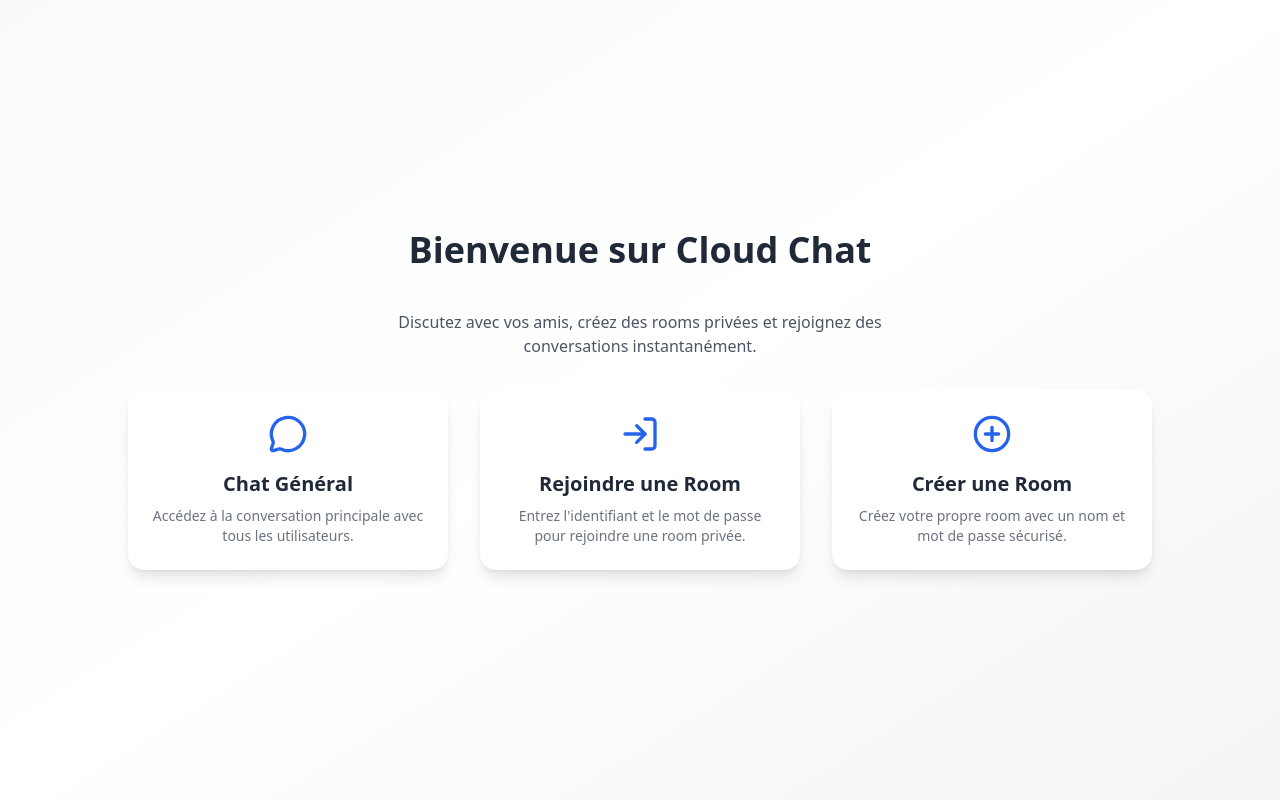
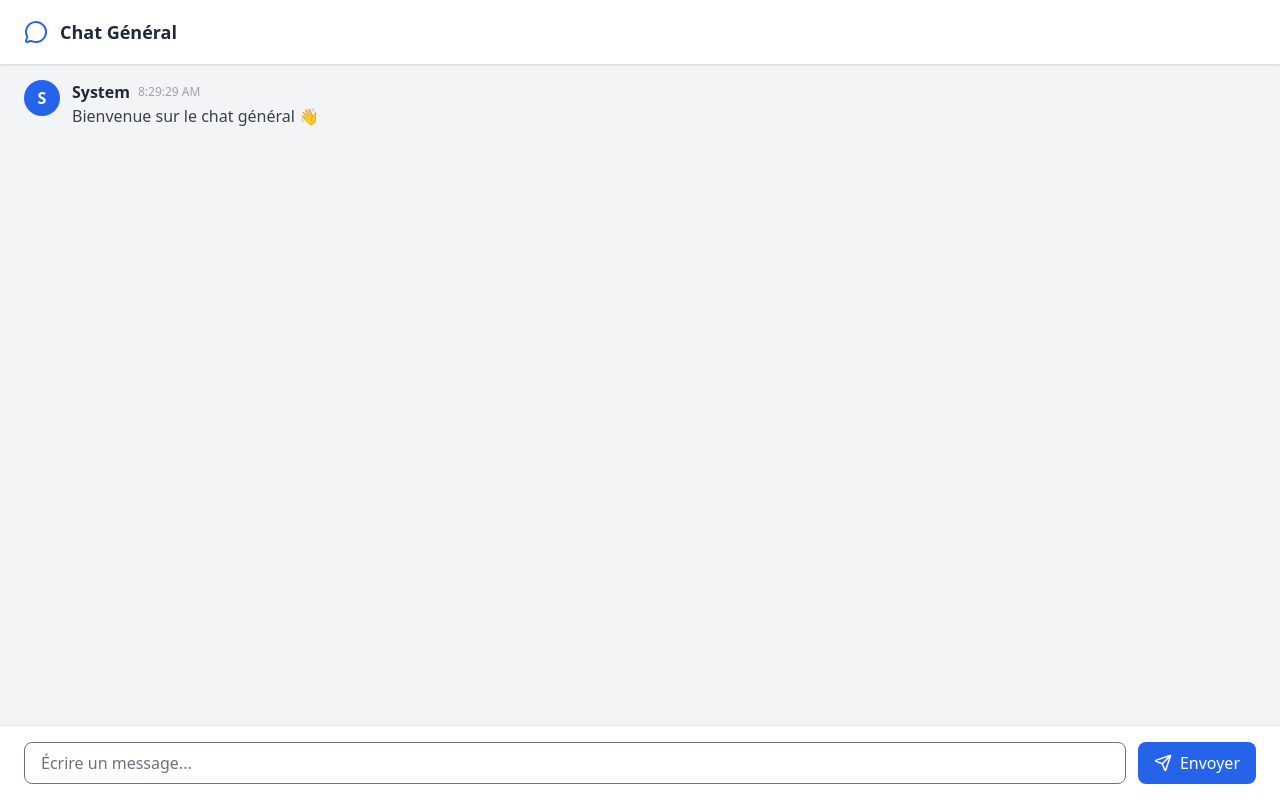
Before and after one commit to ilyesbelahsen/Projet-Chat, a React (Vite) app in the folder frontend/: page /chat in a window 1280 px wide. Built offline with nearby package versions, Linux system fonts and the light colour scheme.

Commit message:
front update 1.0

```diff
--- a/frontend/package.json
+++ b/frontend/package.json
@@ -12,7 +12,8 @@
   "dependencies": {
     "lucide-react": "^0.562.0",
     "react": "^19.2.3",
-    "react-dom": "^19.2.3"
+    "react-dom": "^19.2.3",
+    "react-router-dom": "^7.11.0"
   },
   "devDependencies": {
     "@eslint/js": "^9.39.1",
--- a/frontend/src/App.tsx
+++ b/frontend/src/App.tsx
@@ -1,8 +1,16 @@
-import React from "react";
-import HomePage from "./components/HomePage";
+import { BrowserRouter, Routes, Route } from "react-router-dom";
+import HomePage from "./pages/HomePage";
+import ChatGeneral from "./pages/ChatGeneral";
 
 function App() {
-  return <HomePage />;
+  return (
+    <BrowserRouter>
+      <Routes>
+        <Route path="/" element={<HomePage />} />
+        <Route path="/chat" element={<ChatGeneral />} />
+      </Routes>
+    </BrowserRouter>
+  );
 }
 
 export default App;
--- /dev/null
+++ b/frontend/src/components/ChatHeader.tsx
@@ -0,0 +1,16 @@
+import { MessageCircle } from "lucide-react";
+
+interface ChatHeaderProps {
+  title: string;
+}
+
+const ChatHeader = ({ title }: ChatHeaderProps) => {
+  return (
+    <div className="h-16 bg-white shadow flex items-center px-6">
+      <MessageCircle className="text-blue-600 mr-3" />
+      <h2 className="text-lg font-semibold">{title}</h2>
+    </div>
+  );
+};
+
+export default ChatHeader;
--- /dev/null
+++ b/frontend/src/components/ChatLayout.tsx
@@ -0,0 +1,26 @@
+import ChatHeader from "./ChatHeader";
+import MessageList from "./MessageList";
+import MessageInput from "./MessageInput";
+import type { Message } from "../types/chat";
+
+interface ChatLayoutProps {
+  title: string;
+  messages: Message[];
+  onSendMessage: (content: string) => void;
+}
+
+const ChatLayout = ({ title, messages, onSendMessage }: ChatLayoutProps) => {
+  return (
+    <div className="h-screen flex flex-col bg-gray-100">
+      <ChatHeader title={title} />
+
+      <div className="flex-1 overflow-y-auto px-6 py-4">
+        <MessageList messages={messages} />
+      </div>
+
+      <MessageInput onSend={onSendMessage} />
+    </div>
+  );
+};
+
+export default ChatLayout;
--- /dev/null
+++ b/frontend/src/components/MessageInput.tsx
@@ -0,0 +1,36 @@
+import { useState } from "react";
+import { Send } from "lucide-react";
+
+interface MessageInputProps {
+  onSend: (content: string) => void;
+}
+
+const MessageInput = ({ onSend }: MessageInputProps) => {
+  const [value, setValue] = useState("");
+
+  const handleSend = () => {
+    if (!value.trim()) return;
+    onSend(value);
+    setValue("");
+  };
+
+  return (
+    <div className="bg-white px-6 py-4 border-t flex gap-3">
+      <input
+        value={value}
+        onChange={(e) => setValue(e.target.value)}
+        placeholder="Écrire un message..."
+        className="flex-1 rounded-lg border px-4 py-2 focus:ring focus:ring-blue-300 outline-none"
+      />
+      <button
+        onClick={handleSend}
+        className="bg-blue-600 text-white px-4 rounded-lg hover:bg-blue-700 transition flex items-center gap-2"
+      >
+        <Send size={18} />
+        Envoyer
+      </button>
+    </div>
+  );
+};
+
+export default MessageInput;
--- /dev/null
+++ b/frontend/src/components/MessageItem.tsx
@@ -0,0 +1,25 @@
+import type { Message } from "../types/chat";
+import Avatar from "./ui/Avatar";
+
+interface MessageItemProps {
+  message: Message;
+}
+
+const MessageItem = ({ message }: MessageItemProps) => {
+  return (
+    <div className="flex gap-3 mb-4">
+      <Avatar name={message.author.username} />
+      <div>
+        <div className="flex items-center gap-2">
+          <span className="font-semibold">{message.author.username}</span>
+          <span className="text-xs text-gray-400">
+            {new Date(message.createdAt).toLocaleTimeString()}
+          </span>
+        </div>
+        <p className="text-gray-700">{message.content}</p>
+      </div>
+    </div>
+  );
+};
+
+export default MessageItem;
--- /dev/null
+++ b/frontend/src/components/MessageList.tsx
@@ -0,0 +1,18 @@
+import type { Message } from "../types/chat";
+import MessageItem from "./MessageItem";
+
+interface MessageListProps {
+  messages: Message[];
+}
+
+const MessageList = ({ messages }: MessageListProps) => {
+  return (
+    <>
+      {messages.map((msg) => (
+        <MessageItem key={msg.id} message={msg} />
+      ))}
+    </>
+  );
+};
+
+export default MessageList;
--- /dev/null
+++ b/frontend/src/components/ui/Avatar.tsx
@@ -0,0 +1,13 @@
+interface AvatarProps {
+  name: string;
+}
+
+const Avatar = ({ name }: AvatarProps) => {
+  return (
+    <div className="w-9 h-9 rounded-full bg-blue-600 text-white flex items-center justify-center font-semibold">
+      {name.charAt(0).toUpperCase()}
+    </div>
+  );
+};
+
+export default Avatar;
--- /dev/null
+++ b/frontend/src/pages/ChatGeneral.tsx
@@ -0,0 +1,35 @@
+import { useState } from "react";
+import type { Message } from "../types/chat";
+import ChatLayout from "../components/ChatLayout";
+
+const ChatGeneral = () => {
+  const [messages, setMessages] = useState<Message[]>([
+    {
+      id: "1",
+      content: "Bienvenue sur le chat général 👋",
+      author: { id: "system", username: "System" },
+      createdAt: new Date().toISOString(),
+    },
+  ]);
+
+  const handleSendMessage = (content: string) => {
+    const newMessage: Message = {
+      id: crypto.randomUUID(),
+      content,
+      author: { id: "me", username: "Moi" },
+      createdAt: new Date().toISOString(),
+    };
+
+    setMessages((prev) => [...prev, newMessage]);
+  };
+
+  return (
+    <ChatLayout
+      title="Chat Général"
+      messages={messages}
+      onSendMessage={handleSendMessage}
+    />
+  );
+};
+
+export default ChatGeneral;
--- a/frontend/src/components/HomePage.tsx
+++ b/frontend/src/pages/HomePage.tsx
@@ -1,14 +1,16 @@
 import React from "react";
-import Card from "./Card";
-import Modal from "./Modal";
+import Card from "../components/Card";
+import Modal from "../components/Modal";
 import { MessageCircle, LogIn, PlusCircle } from "lucide-react";
+import { useNavigate } from "react-router-dom";
 
 const HomePage: React.FC = () => {
   const [modal, setModal] = React.useState<null | "join" | "create">(null);
+  const navigate = useNavigate();
 
   const handleCardClick = (type: "chat" | "join" | "create") => {
     if (type === "chat") {
-      console.log("Accéder au chat général");
+      navigate("/chat");
     } else {
       setModal(type);
     }
--- /dev/null
+++ b/frontend/src/types/chat.ts
@@ -0,0 +1,11 @@
+export interface User {
+  id: string;
+  username: string;
+}
+
+export interface Message {
+  id: string;
+  content: string;
+  author: User;
+  createdAt: string;
+}
```
Also changed, not shown: 1 other file (tests, documents, lock files or other folders).
